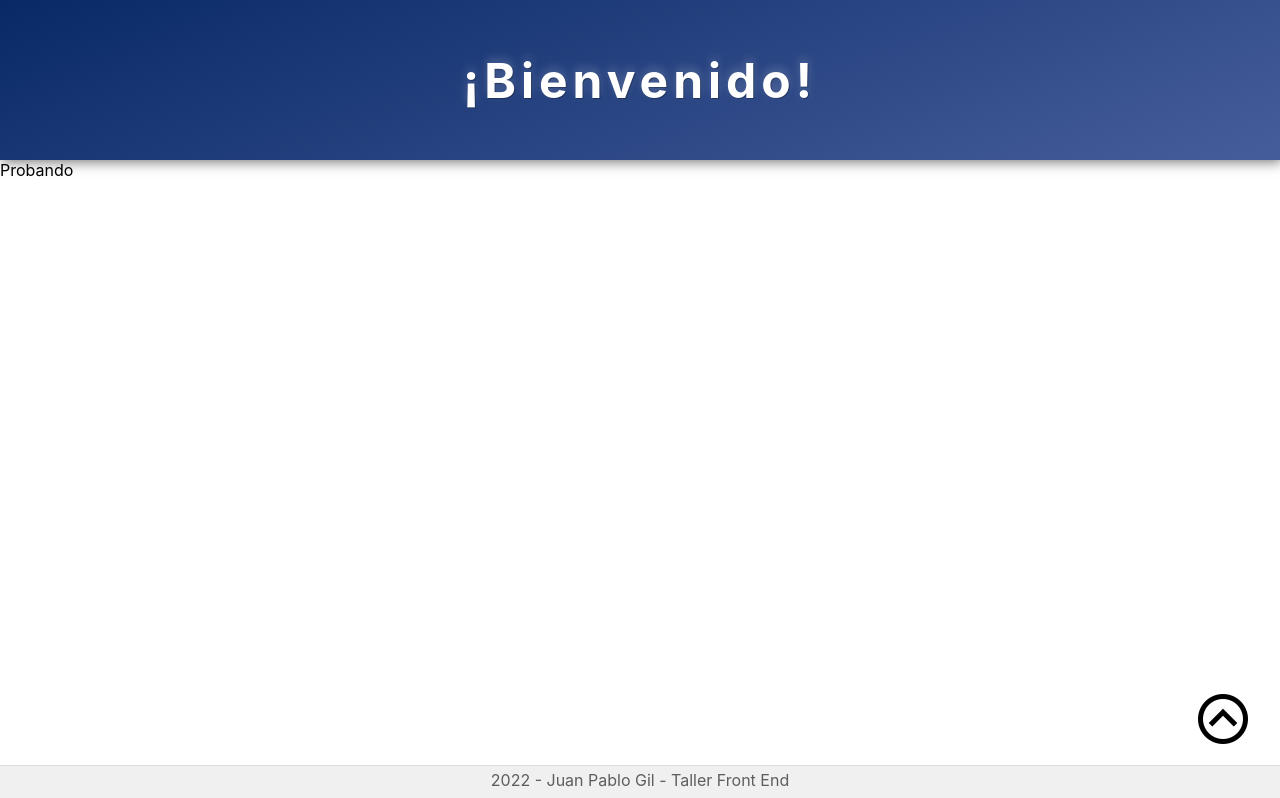
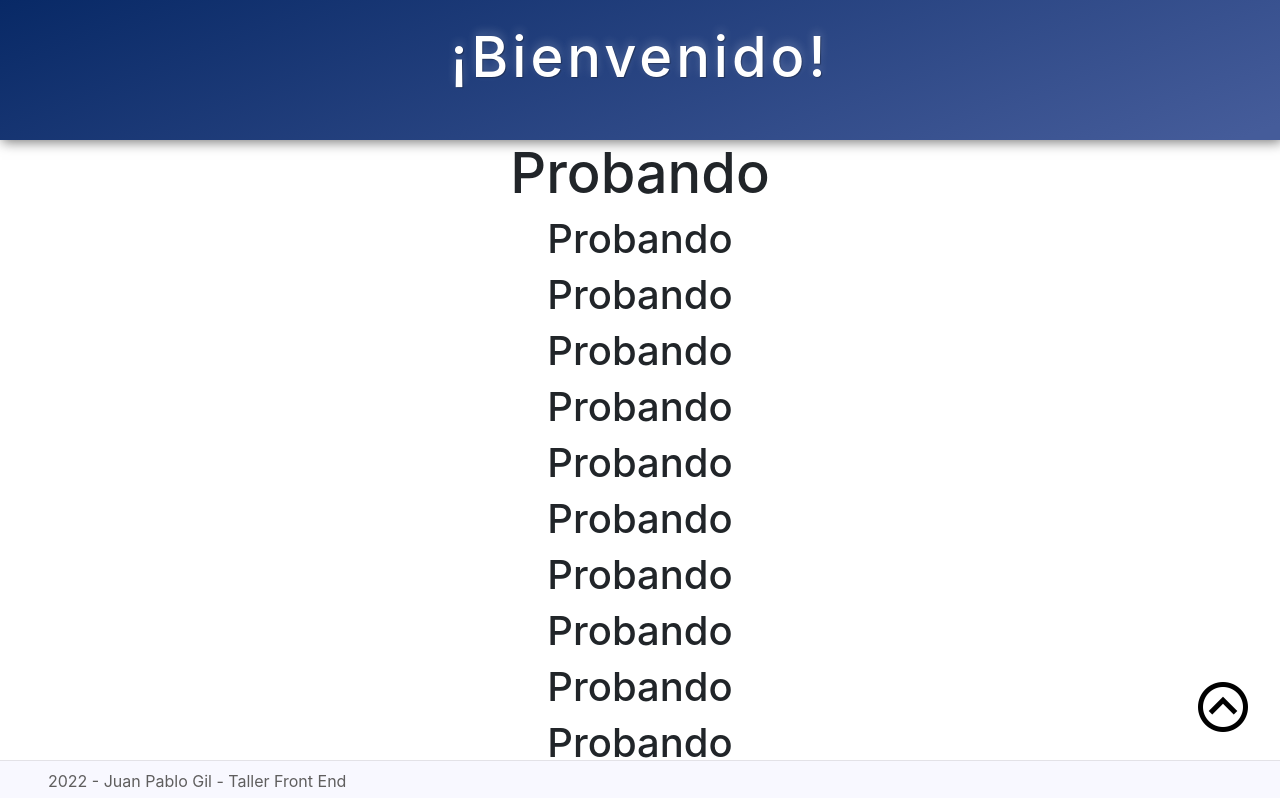
Before and after one commit to jotape88/Obligatorio-Taller-Front-End, a React (Create React App) app: page / in a window 1280 px wide. Shown: the top 798 px of the page. Built offline with nearby package versions, Linux system fonts and the light colour scheme.

Commit message:
mejorados estilos de footer y header

```diff
--- a/src/App.js
+++ b/src/App.js
@@ -3,7 +3,72 @@ import './App.css';
 
 function App() {
   return (
-    <p>Probando</p>
+    <div className='text-center'>
+    <h1>Probando</h1>
+    <h1>Probando</h1>
+    <h1>Probando</h1>
+    <h1>Probando</h1>
+    <h1>Probando</h1>
+    <h1>Probando</h1>
+    <h1>Probando</h1>
+    <h1>Probando</h1>
+    <h1>Probando</h1>
+    <h1>Probando</h1>
+    <h1>Probando</h1>
+    <h1>Probando</h1>
+    <h1>Probando</h1>
+    <h1>Probando</h1>
+    <h1>Probando</h1>
+    <h1>Probando</h1>
+    <h1>Probando</h1>
+    <h1>Probando</h1>
+    <h1>Probando</h1>
+    <h1>Probando</h1>
+    <h1>Probando</h1>
+    <h1>Probando</h1>
+    <h1>Probando</h1>
+    <h1>Probando</h1>
+    <h1>Probando</h1>
+    <h1>Probando</h1>
+    <h1>Probando</h1>
+    <h1>Probando</h1>
+    <h1>Probando</h1>
+    <h1>Probando</h1>
+    <h1>Probando</h1>
+    <h1>Probando</h1>
+    <h1>Probando</h1>
+    <h1>Probando</h1>
+    <h1>Probando</h1>
+    <h1>Probando</h1>
+    <h1>Probando</h1>
+    <h1>Probando</h1>
+    <h1>Probando</h1>
+    <h1>Probando</h1>
+    <h1>Probando</h1>
+    <h1>Probando</h1>
+    <h1>Probando</h1>
+    <h1>Probando</h1>
+    <h1>Probando</h1>
+    <h1>Probando</h1>
+    <h1>Probando</h1>
+    <h1>Probando</h1>
+    <h1>Probando</h1>
+    <h1>Probando</h1>
+    <h1>Probando</h1>
+    <h1>Probando</h1>
+    <h1>Probando</h1>
+    <h1>Probando</h1>
+    <h1>Probando</h1>
+    <h1>Probando</h1>
+    <h1>Probando</h1>
+    <h1>Probando</h1>
+    <h1>Probando</h1>
+    <h1>Probando</h1>
+    <h1>Probando</h1>
+    <h1>Probando</h1>
+    <h1>Probando</h1>
+    <h1>Probando</h1>
+    </div>
   );
 }
 
--- a/src/components/Footer.js
+++ b/src/components/Footer.js
@@ -9,7 +9,7 @@ const Footer = () => {
 
                         </figure>
                 </a>
-                <footer>
+                <footer className='py-2 ps-5'>
                     <p>2022 - Juan Pablo Gil - Taller Front End</p>
                 </footer>
             </>
--- a/src/components/Header.js
+++ b/src/components/Header.js
@@ -1,7 +1,7 @@
 import React from 'react'
 
 const Header = () => {
-    return  <header id='miHeader'>
+    return  <header id='miHeader' className='align-items-center text-center pt-4'>
                 <h1>¡Bienvenido!</h1>
             </header>
 }
--- a/src/estilos.css
+++ b/src/estilos.css
@@ -1,24 +1,19 @@
-*{margin: 0; padding: 0;} /* Reseteo del css */
 html{
     scroll-behavior: smooth;
 }
 
 /* HEADER */
 header{
-    text-align: center;
-    display: flex;
-    justify-content: center;
-    font-size: 1.5rem;
-    letter-spacing: 5px;
+    letter-spacing: 4px;
     color: rgb(255, 255, 255);
-    height: 160px;
+    height: 140px;
     text-shadow: 1px 1px 1px rgba(0,0,0,0.3), 0px -4px 10px rgba(255,255,255,0.2);  /* Extraido de:  https://www.codesdope.com/blog/article/25-creative-css3-text-shadow-effects-you-cant-miss/*/
     background: linear-gradient(159.17deg, #022461 -9.41%, #455c9a 97.45%);; /*Generado en https://cssgradient.io/ */
     box-shadow: 2px 2px 12px rgb(119, 119, 119);
 }
 
 h1:nth-of-type(1){
-    align-self: center;
+    font-size: 3.5rem;
 }
 
 /* ANCLA VOLVER */
@@ -30,13 +25,10 @@ h1:nth-of-type(1){
 footer{
     position: fixed;
     color: rgb(95, 94, 94);
-    height: 30px;
-    text-align: center;
-    background-color: rgba(105, 105, 105, 0.103);
+    height: 40px;
+    background-color: ghostwhite;
     bottom: 0;
     left: 0;
     right: 0;
-    margin-bottom: 0;
-    padding-top: 4px;
     border-top: 1px solid rgba(180, 179, 179, 0.308);
 }
--- a/src/index.js
+++ b/src/index.js
@@ -1,6 +1,6 @@
 import React from 'react';
 import ReactDOM from 'react-dom';
-// import 'bootstrap/dist/css/bootstrap.css';
+import 'bootstrap/dist/css/bootstrap.css';
 
 import './index.css';
 import './estilos.css';
```
